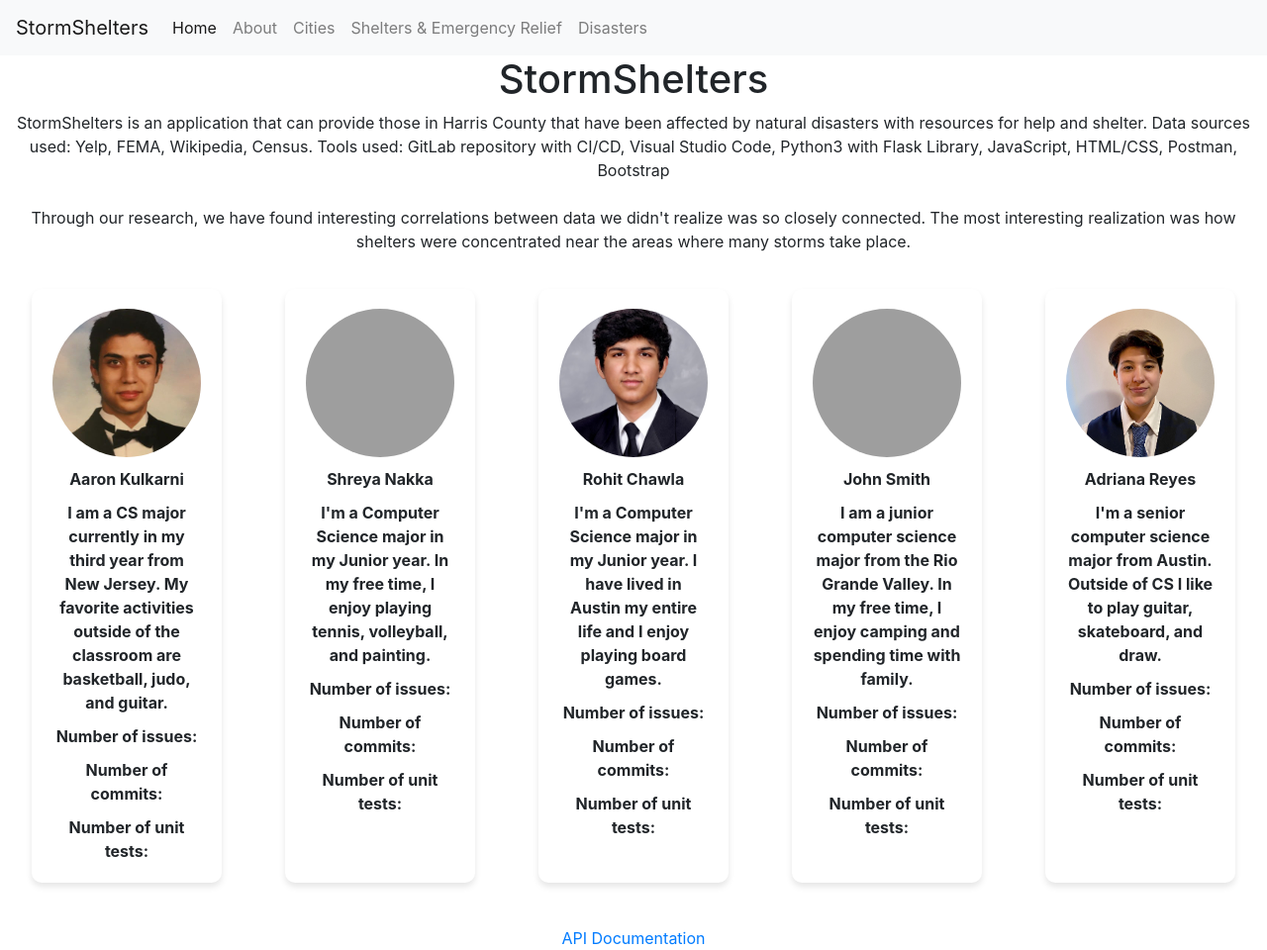
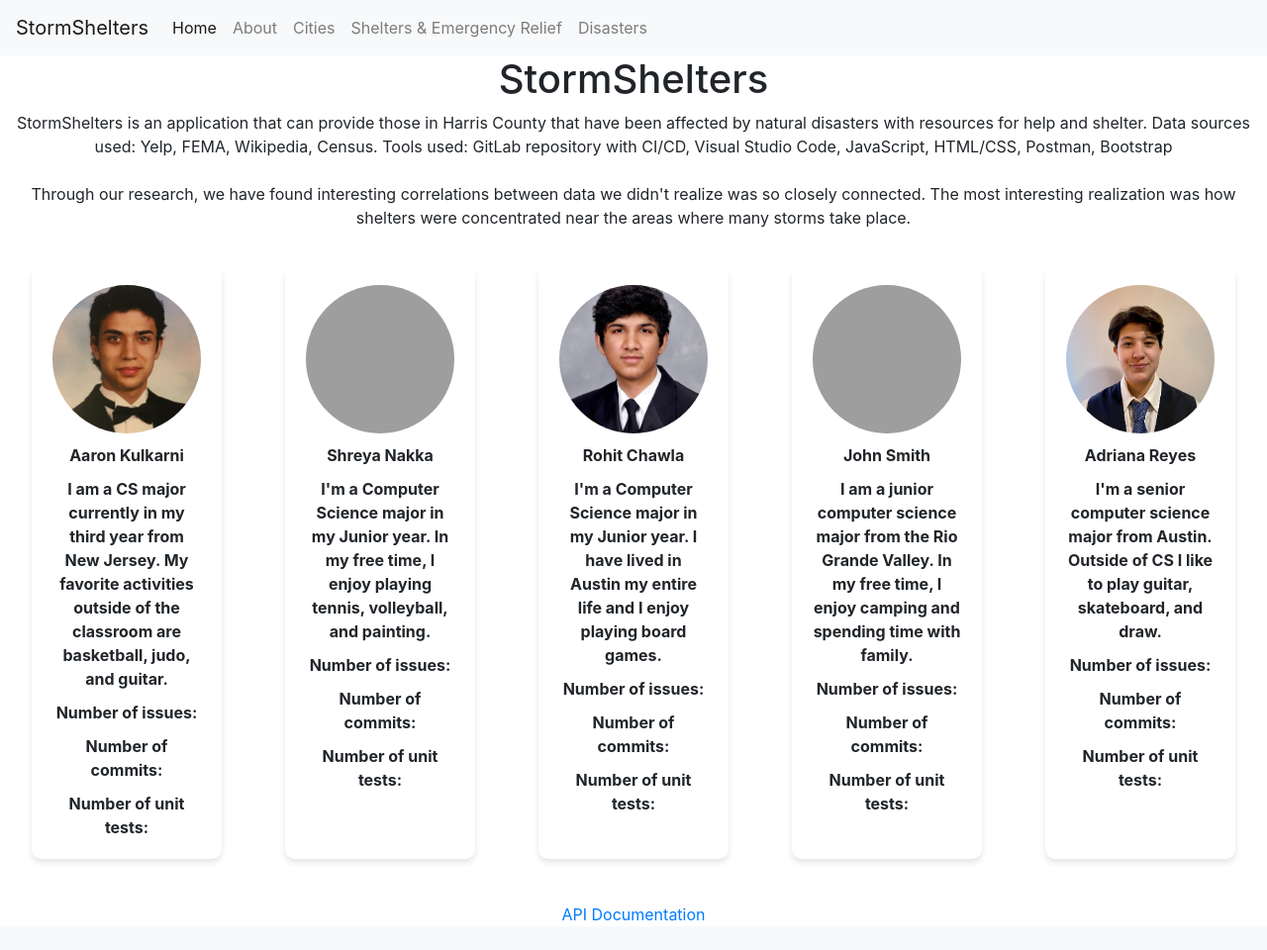
Before and after one commit to shreyanak/stormshelters, a Python web app: template templates/about.html in a window 1280 px wide. Shown: the whole page at 99% size. After the commit the page ends 931 px from the top, so only its background shows below. Run offline with Jinja, Linux system fonts and the light colour scheme; the template is opened without the code that fills it, so the values that code supplies are empty; grey boxes are pictures that could not be loaded.

Commit message:
updates to about page

```diff
--- a/templates/about.html
+++ b/templates/about.html
@@ -83,7 +83,7 @@
     <div class="center-text">
         <p>StormShelters is an application that can provide those in Harris County that have been affected by natural disasters with resources for help and shelter.
             Data sources used: Yelp, FEMA, Wikipedia, Census.
-            Tools used: GitLab repository with CI/CD, Visual Studio Code, Python3 with Flask Library, JavaScript, HTML/CSS, Postman, Bootstrap
+            Tools used: GitLab repository with CI/CD, Visual Studio Code, JavaScript, HTML/CSS, Postman, Bootstrap
             <br>
             <br>
             Through our research, we have found interesting correlations between data we didn't realize was so closely connected.
```
